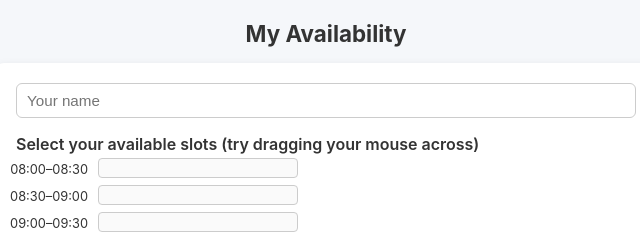
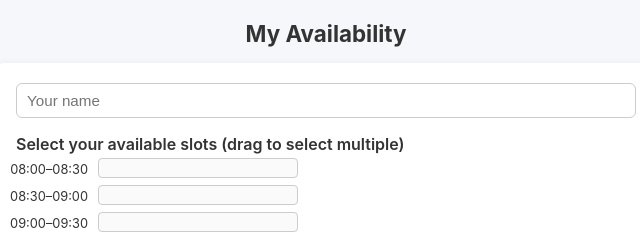
Before and after one commit to remysucre/sched, a plain HTML site: page availability.html in a window 1280 px wide. Shown: the top 235 px of the page, 314-954 px from the left. Drawn offline with Linux system fonts and the light colour scheme.

Commit message:
improve instructions

```diff
--- a/availability.html
+++ b/availability.html
@@ -3,7 +3,6 @@
 <head>
 <meta charset="UTF-8">
 <meta name="viewport" content="width=device-width, initial-scale=1.0">
-<title>My Availability</title>
 <style>
   * { box-sizing: border-box; margin: 0; padding: 0; }
   body { font-family: -apple-system, BlinkMacSystemFont, "Segoe UI", Roboto, sans-serif; background: #f5f7fa; color: #333; padding: 20px; max-width: 700px; margin: 0 auto; }
@@ -31,7 +30,7 @@
 <div class="card">
   <input type="text" id="nameInput" placeholder="Your name">
 
-  <label>Select your available slots (try dragging your mouse across)</label>
+  <label>Select your available slots (drag to select multiple)</label>
   <div class="grid" id="myGrid"></div>
 
   <button class="action" onclick="downloadAvailability()">Download Availability</button>
```
